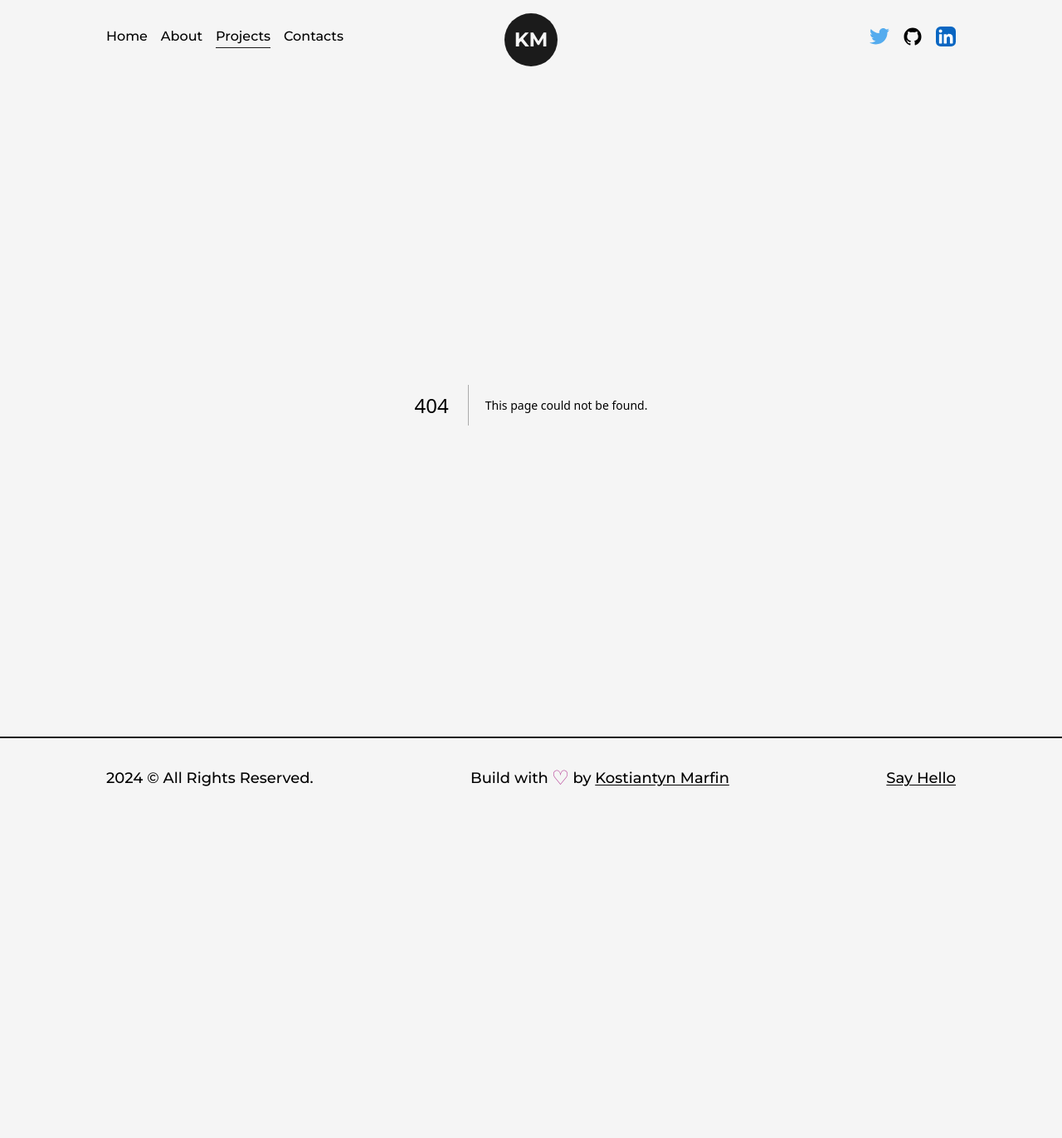
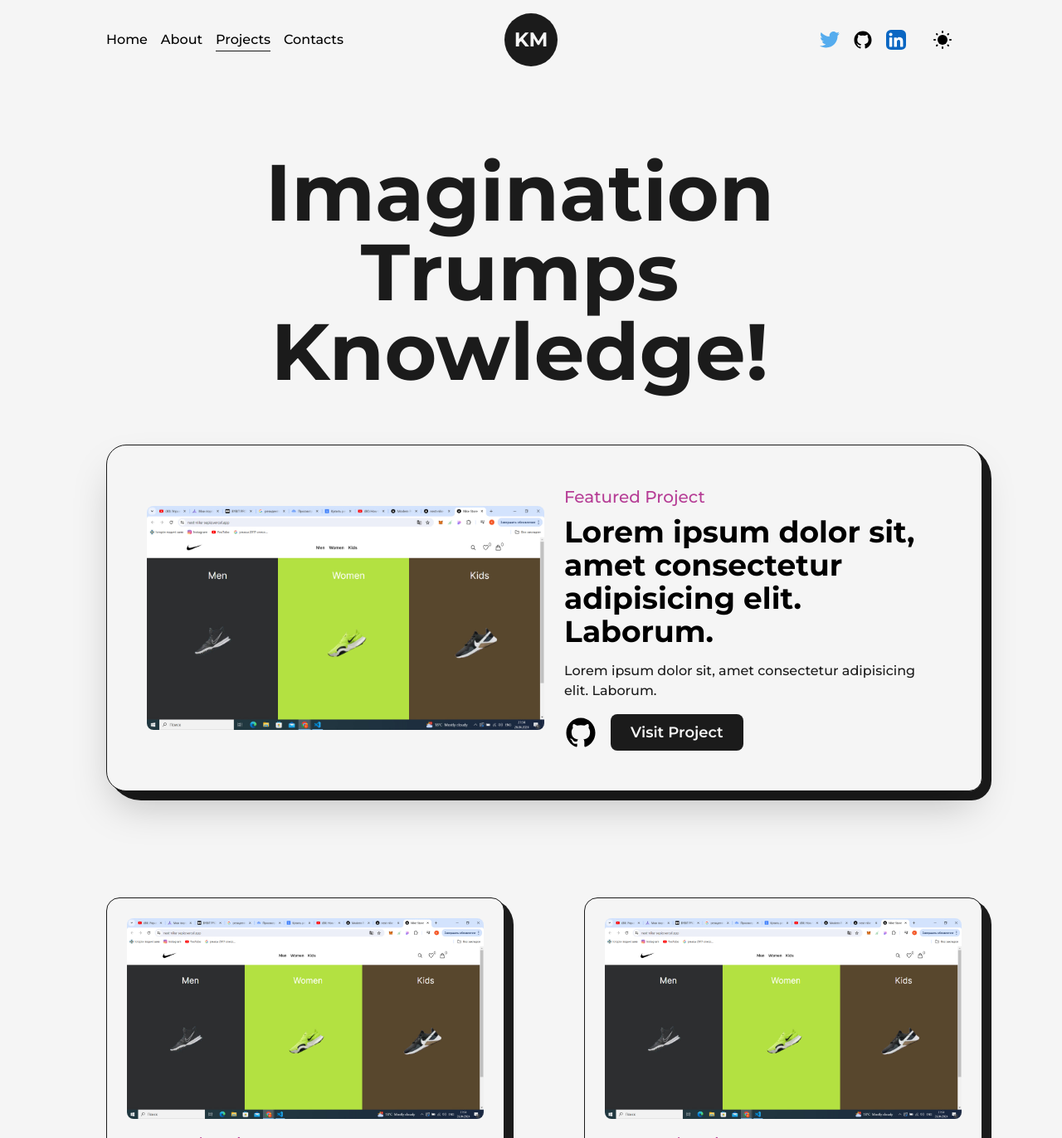
Before and after one commit to kotik322322/myPortfolio, a Next.js app: page /projects in a window 1280 px wide. Before the commit this address had no page. Shown: the top 1372 px of the page at 83% size. Before the commit the page ends 986 px from the top, so only its background shows below. Built offline with nearby package versions, Linux system fonts and the light colour scheme.

Commit message:
finished with Project page, start adding dark mode

```diff
--- a/app/components/AnimatedText.tsx
+++ b/app/components/AnimatedText.tsx
@@ -36,7 +36,7 @@ interface AnimatedTextProps {
 
 const AnimatedText = ({ text, className }: AnimatedTextProps) => {
   return (
-    <div className="w-full mx-auto py-2 flex items-center justify-center text-center overflow-hidden">
+    <div className="w-full mx-auto py-6 flex items-center justify-center text-center overflow-hidden">
       <motion.h1
         variants={quote}
         initial="initial"
--- /dev/null
+++ b/app/components/FeaturedProject.tsx
@@ -0,0 +1,46 @@
+import Image, { StaticImageData } from 'next/image';
+import Link from 'next/link';
+import React from 'react';
+import { GithubIcon } from './Icons';
+
+interface FeaturedProjectProps {
+  type: string;
+  title: string;
+  summary: string;
+  img: StaticImageData;
+  link: string;
+  github: string;
+}
+
+const FeaturedProject = ({ type, title, summary, img, link, github }: FeaturedProjectProps) => {
+  return (
+    <article className="w-full flex items-center justify-between rounded-3xl border border-solid border-dark bg-light shadow-2xl p-12 relative rounded-br-2xl">
+      <div className="absolute top-0 -right-3 -z-10 w-[101%] h-[103%] rounded-[2.5rem] bg-dark rounded-br-3xl" />
+
+      <Link href={link} target="_blank" className="w-1/2 cursor-pointer overflow-hidden rounded-lg">
+        <Image src={img} alt={title} className="w-full h-auto" />
+      </Link>
+
+      <div className="w-1/2 flex flex-col items-start justify-between pl-6">
+        <span className="text-primary font-medium text-xl">{type}</span>
+        <Link href={link} target="_blank" className="hover:underline underline-offset-2">
+          <h2 className="my-2 w-full text-left text-4xl font-bold">{title}</h2>
+        </Link>
+        <p className="my-2 font-medium text-dark">{summary}</p>
+        <div className="mt-2 flex items-center">
+          <Link href={github} target="_blank" className="w-10">
+            <GithubIcon />
+          </Link>
+          <Link
+            href={link}
+            target="_blank"
+            className="ml-4 rounded-lg bg-dark text-light p-2 px-6 text-lg font-semibold">
+            Visit Project
+          </Link>
+        </div>
+      </div>
+    </article>
+  );
+};
+
+export default FeaturedProject;
--- a/app/components/Layout.tsx
+++ b/app/components/Layout.tsx
@@ -7,7 +7,7 @@ interface LayoutProps {
 
 const Layout = ({children, className}: LayoutProps) => {
   return (
-    <div className={`w-full h-full inline-block z-0 bg-light p-32  ${className}`}>{children}</div>
+    <div className={`w-full h-full inline-block z-0 bg-light p-32 dark:bg-dark  ${className}`}>{children}</div>
   )
 }
 
--- a/app/components/Logo.tsx
+++ b/app/components/Logo.tsx
@@ -10,7 +10,7 @@ const Logo = () => {
     <div className="flex items-center justify-center m-2">
       <MotionLink
         href={'/'}
-        className="w-16 h-16 bg-dark text-light flex items-center justify-center rounded-full text-2xl font-bold"
+        className="w-16 h-16 bg-dark text-light flex items-center justify-center rounded-full text-2xl font-bold border border-solid border-transparent dark:border-light"
         whileHover={{backgroundColor:["#121212", "rgba(131,58,180,1)", "rgba(252,176,69,1)", "rgba(131,58,180,1)", "#121212"]}}
         transition={{duration:1, repeat:Infinity}}
        >
--- a/app/components/NavBar.tsx
+++ b/app/components/NavBar.tsx
@@ -1,10 +1,20 @@
-"use client"
-import React from 'react';
+'use client';
+import React, { useState } from 'react';
 import Logo from './Logo';
 import { CustomLink } from './CustomLink';
-import { GithubIcon, LinkedInIcon, TwitterIcon } from './Icons';
-import {motion } from "framer-motion"
+import { GithubIcon, LinkedInIcon, MoonIcon, SunIcon, TwitterIcon } from './Icons';
+import { motion } from 'framer-motion';
+import useThemeSwitcher from './hooks/useThemeSwitcher';
 const NavBar = () => {
+  // const [mode, setMode] = useThemeSwitcher()
+
+  const [colorTheme, setTheme] = useThemeSwitcher();
+  const [darkSide, setDarkSide] = useState(colorTheme === 'light' ? true : false);
+
+  const toggleDarkMode = (checked: boolean) => {
+    setTheme(colorTheme);
+    setDarkSide(checked);
+  };
   return (
     <header className="w-full px-32 py-8 font-medium flex items-center justify-between">
       <nav className="flex items-center justify-center gap-x-4">
@@ -13,16 +23,42 @@ const NavBar = () => {
         <CustomLink href="/projects" title="Projects" />
         <CustomLink href="/contacts" title="Contacts" />
       </nav>
-      <nav className='flex items-center justify-center gap-x-4'>
-        <motion.a whileHover={{y:-2}} whileTap={{scale:0.9}} className='w-6' href="/" target={'_blank'}>
+      <nav className="flex items-center justify-center gap-x-4">
+        <motion.a
+          whileHover={{ y: -2 }}
+          whileTap={{ scale: 0.9 }}
+          className="w-6"
+          href="/"
+          target={'_blank'}>
           <TwitterIcon />
         </motion.a>
-        <motion.a href="/" whileHover={{y:-2}} whileTap={{scale:0.9}} className='w-6' target={'_blank'}>
-          <GithubIcon/>
+        <motion.a
+          href="/"
+          whileHover={{ y: -2 }}
+          whileTap={{ scale: 0.9 }}
+          className="w-6"
+          target={'_blank'}>
+          <GithubIcon />
         </motion.a>
-        <motion.a href="/" whileHover={{y:-2}} whileTap={{scale:0.9}} className='w-6' target={'_blank'}>
-          <LinkedInIcon/>
+        <motion.a
+          href="/"
+          whileHover={{ y: -2 }}
+          whileTap={{ scale: 0.9 }}
+          className="w-6"
+          target={'_blank'}>
+          <LinkedInIcon />
         </motion.a>
+
+        <button
+          onClick={() => toggleDarkMode(darkSide)}
+          // onClick={toggleDarkMode}
+          className="ml-3 flex items-center justify-center rounded-full p-1">
+          {colorTheme === 'dark' ? (
+            <SunIcon className="fill-dark" />
+          ) : (
+            <MoonIcon className="fill-dark" />
+          )}
+        </button>
       </nav>
       <div className="absolute left-[50%]  top-2 translate-x-[-50%]">
         <Logo />
--- /dev/null
+++ b/app/components/Project.tsx
@@ -0,0 +1,47 @@
+import Image, { StaticImageData } from 'next/image';
+import Link from 'next/link';
+import React from 'react';
+import { GithubIcon } from './Icons';
+
+interface ProjectProps {
+    type: string;
+    title: string;
+    summary: string;
+    img: StaticImageData;
+    link: string;
+    github: string;
+  }
+
+const Project = ({ title, type, summary, img, link, github }: ProjectProps) => {
+  return (
+    <article className="w-full flex flex-col items-center justify-center rounded-2xl border border-solid border-dark bg-light p-6 relative">
+      <div className="absolute top-0 -right-3 -z-10 w-[101%] h-[103%] rounded-[2rem] bg-dark rounded-br-3xl" />
+
+      <Link
+        href={link}
+        target="_blank"
+        className="w-full cursor-pointer overflow-hidden rounded-lg">
+        <Image src={img} alt={title} className="w-full h-auto" />
+      </Link>
+
+      <div className="w-full flex flex-col items-start justify-between mt-4">
+        <span className="text-primary font-medium text-xl">{type}</span>
+        <Link href={link} target="_blank" className="hover:underline underline-offset-2">
+          <h2 className="my-2 w-full text-left text-3xl font-bold">{title}</h2>
+        </Link>
+        <p className="my-2 font-medium text-dark">{summary}</p>
+
+        <div className="w-full mt-2 flex items-center justify-between">
+          <Link href={link} target="_blank" className="text-lg font-semibold underline">
+            Visit
+          </Link>
+          <Link href={github} target="_blank" className="w-8">
+            <GithubIcon />
+          </Link>
+        </div>
+      </div>
+    </article>
+  );
+};
+
+export default Project;
--- /dev/null
+++ b/app/components/hooks/useThemeSwitcher.tsx
@@ -0,0 +1,20 @@
+import React, { useEffect, useState, SetStateAction, Dispatch } from 'react';
+
+
+const useThemeSwitcher = (): [string, Dispatch<SetStateAction<string>>] => {
+  const [theme, setTheme] = useState<string>(localStorage.theme);
+  const colorTheme = theme === 'dark' ? 'light' : 'dark';
+
+  useEffect(() => {
+    const root = window.document.documentElement;
+    root.classList.remove(colorTheme);
+    root.classList.add(theme);
+
+    // save theme to local storage
+    localStorage.setItem('theme', theme);
+  }, [theme, colorTheme]);
+
+  return [colorTheme, setTheme];
+};
+
+export default useThemeSwitcher;
--- a/app/layout.tsx
+++ b/app/layout.tsx
@@ -11,7 +11,7 @@ const montserrat = Montserrat({ subsets: ['latin'], variable: '--font-mont' });
 export default function RootLayout({ children }: { children: React.ReactNode }) {
   return (
     <html lang="en">
-      <body className={`${montserrat.className} font-mont bg-light w-full min-h-screen`}>
+      <body className={`${montserrat.className} font-mont bg-light w-full min-h-screen dark:bg-dark`}>
       <NavBar/>
         {children}
         <Footer/>
--- /dev/null
+++ b/app/projects/page.tsx
@@ -0,0 +1,52 @@
+import React from 'react';
+import Layout from '../components/Layout';
+import AnimatedText from '../components/AnimatedText';
+import FeaturedProject from '../components/FeaturedProject';
+import project1 from '../../public/website1.jpg';
+import Project from '../components/Project';
+
+const Projects = () => {
+  return (
+    <div className="w-full mb-16 flex flex-col items-center justify-center">
+      <Layout className="pt-16">
+        <AnimatedText text="Imagination Trumps Knowledge!" className="mb-10" />
+
+        <div className="grid grid-cols12 gap-24 gap-y-32">
+          <div className="col-span-12">
+            <FeaturedProject
+              title="Lorem ipsum dolor sit, amet consectetur adipisicing elit. Laborum."
+              summary="Lorem ipsum dolor sit, amet consectetur adipisicing elit. Laborum."
+              link={'/link'}
+              type={'Featured Project'}
+              img={project1}
+              github={'https://github.com/kotik322322/next-nike-v2'}
+            />
+          </div>
+
+          <div className="col-span-6">
+            <Project
+              title="Lorem ipsum dolor sit, amet consectetur adipisicing elit. Laborum."
+              summary="Lorem ipsum dolor sit, amet consectetur adipisicing elit. Laborum."
+              link={'/link'}
+              type={'Featured Project'}
+              img={project1}
+              github={'https://github.com/kotik322322/next-nike-v2'}
+            />
+          </div>
+          <div className="col-span-6">
+            <Project
+              title="Lorem ipsum dolor sit, amet consectetur adipisicing elit. Laborum."
+              summary="Lorem ipsum dolor sit, amet consectetur adipisicing elit. Laborum."
+              link={'/link'}
+              type={'Featured Project'}
+              img={project1}
+              github={'https://github.com/kotik322322/next-nike-v2'}
+            />
+          </div>
+        </div>
+      </Layout>
+    </div>
+  );
+};
+
+export default Projects;
--- a/tailwind.config.ts
+++ b/tailwind.config.ts
@@ -8,6 +8,7 @@ const config: Config = {
     './components/**/*.{js,ts,jsx,tsx,mdx}',
     './app/**/*.{js,ts,jsx,tsx,mdx}',
   ],
+  darkMode: "class",
   theme: {
     extend: {
      fontFamily: {
```
Also changed, not shown: public/website1.jpg (added).
